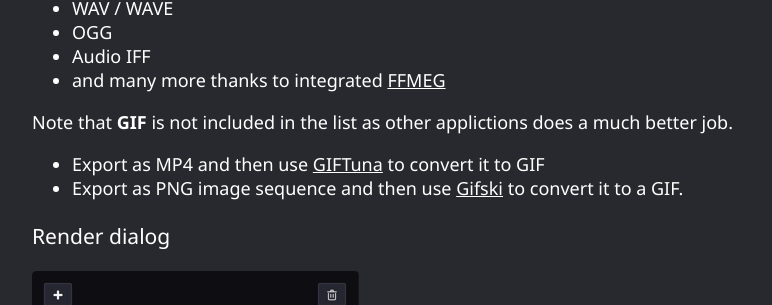
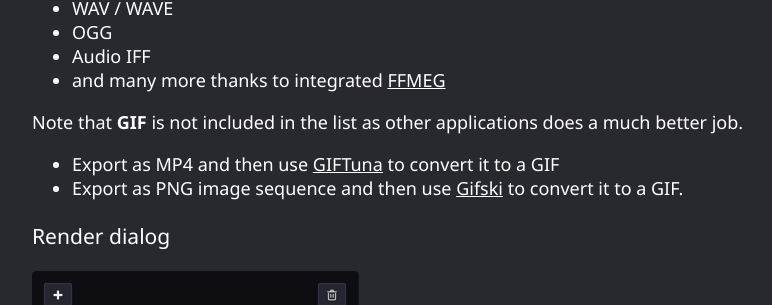
Before and after one commit to friction2d/friction2d.github.io, a Jekyll site: the page built from documentation/export.md, in a window 1280 px wide and 900 px high, scrolled down 2187 px. Shown: the part 150-455 px from the top of the window, without its empty margins (26-798 px from the left). Built offline with Jekyll 4.4.1, drawn with Linux system fonts in a browser that asks for light colours.

Commit message:
Update export.md

```diff
--- a/documentation/export.md
+++ b/documentation/export.md
@@ -85,9 +85,9 @@ Friction can export projects to the most common video formats such as:
 * Audio IFF
 * and many more thanks to integrated [FFMEG](https://www.ffmpeg.org/)
 
-Note that **GIF** is not included in the list as other applictions does a much better job.
+Note that **GIF** is not included in the list as other applications does a much better job.
 
-* Export as MP4 and then use [GIFTuna](https://giftuna.io/) to convert it to GIF
+* Export as MP4 and then use [GIFTuna](https://giftuna.io/) to convert it to a GIF
 * Export as PNG image sequence and then use [Gifski](https://github.com/sindresorhus/Gifski) to convert it to a GIF.
 
 ### Render dialog
```
